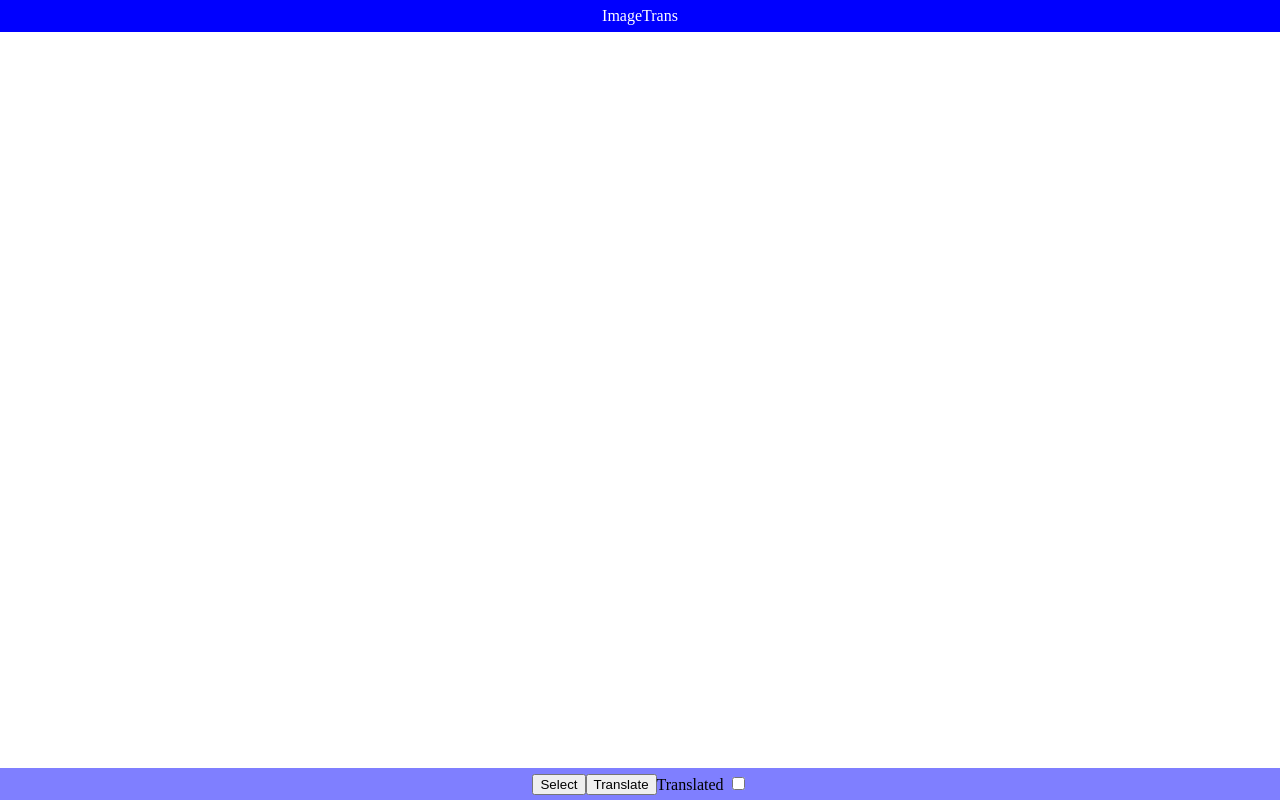
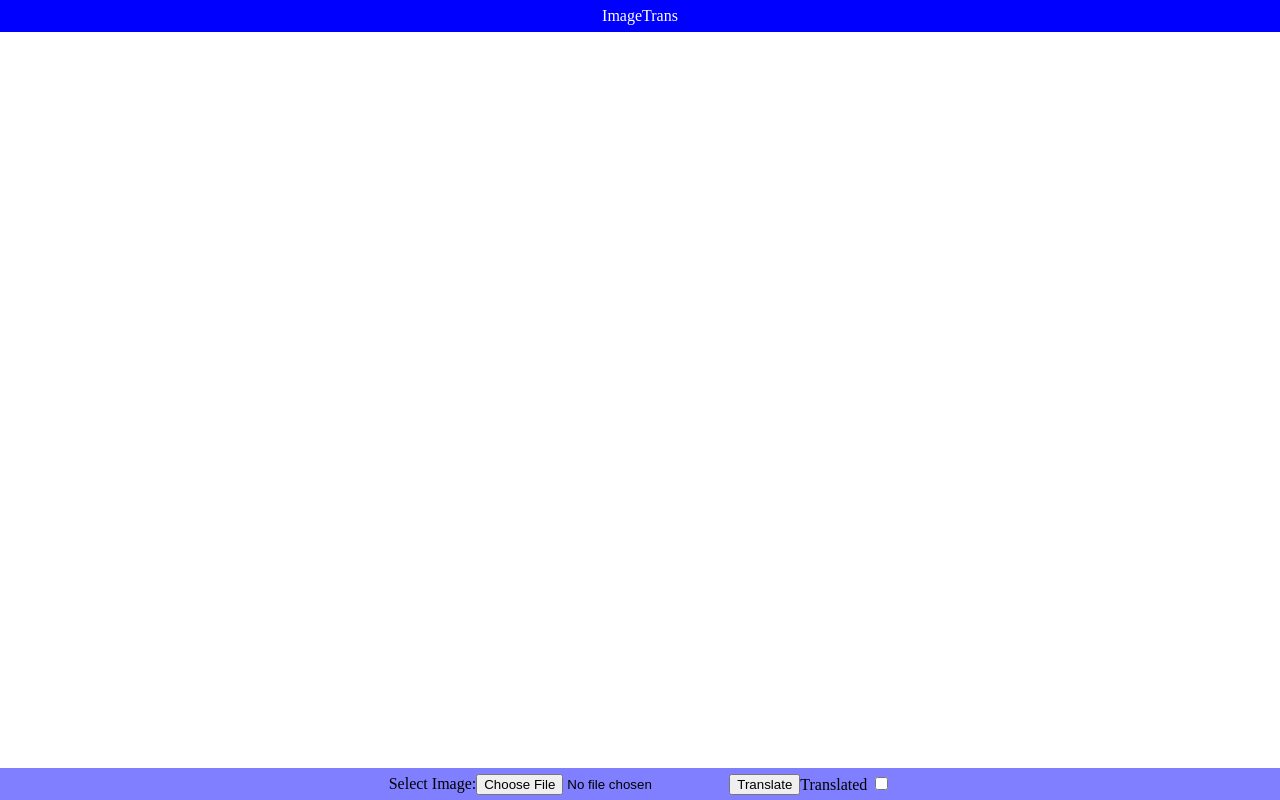
Before and after one commit to xulihang/ImageTrans_wsServer, a plain HTML site: page Files/translator.html in a window 1280 px wide. Drawn offline with Linux system fonts and the light colour scheme.

Commit message:
load image file to img element

```diff
--- a/Files/translator.html
+++ b/Files/translator.html
@@ -40,10 +40,18 @@
 
   .translator {
     margin-top: 2em;
+    height: calc(100% - 4em);
+  }
+
+  .imageContainer {
+    height: 100%;
+    overflow: auto;
   }
 
   img {
-    width:100%;
+    display: block;
+    margin: 0 auto;
+    max-width: 100%;
   }
   </style>
 </head>
@@ -59,13 +67,30 @@
     </div>
   </div>
   <div class="footer">
-    <button>Select</button>
+    Select Image: <input id="imgfile" type="file" name="image" onchange="onFileSelected(event)" />
     <button>Translate</button>
     <label>Translated
       <input class="translatedChk" value="translatedChk" name="translatedChk" type="checkbox"/>
     </label>
   </div>
+</div>
+<script>
+let sourceImg = document.getElementsByClassName("source")[0];
+let targetImg = document.getElementsByClassName("target")[0];
+function onFileSelected(event){
+  var file = event.target.files[0];
+  var reader = new FileReader();
+  reader.onload = function(e){
+    sourceImg.src = e.target.result;
+    sourceImg.style.display = "";
+  };
 
-</div>
+  reader.onerror = function () {
+    alert('oops, something went wrong.');
+  };
+
+  reader.readAsDataURL(file);
+}
+</script>
 </body>
 </html>
```
